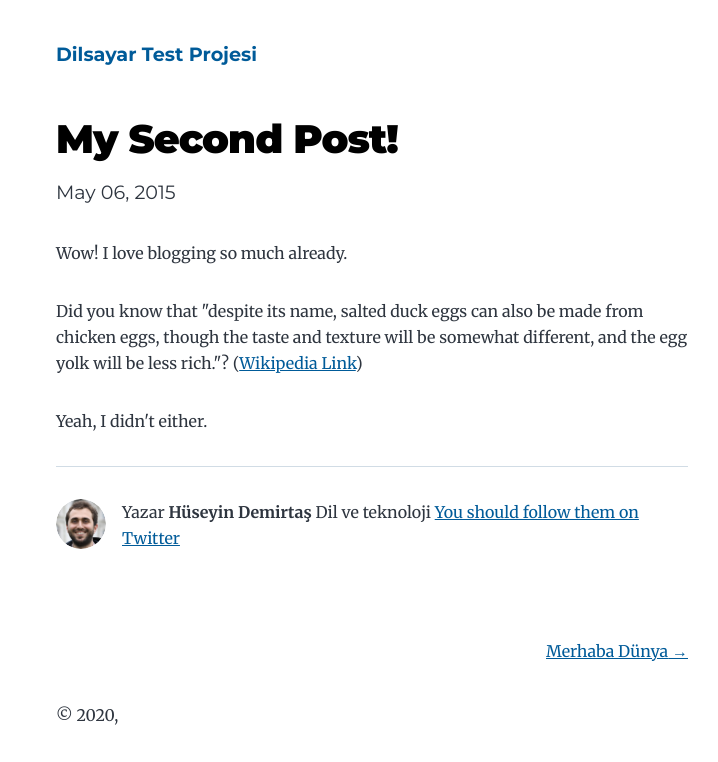
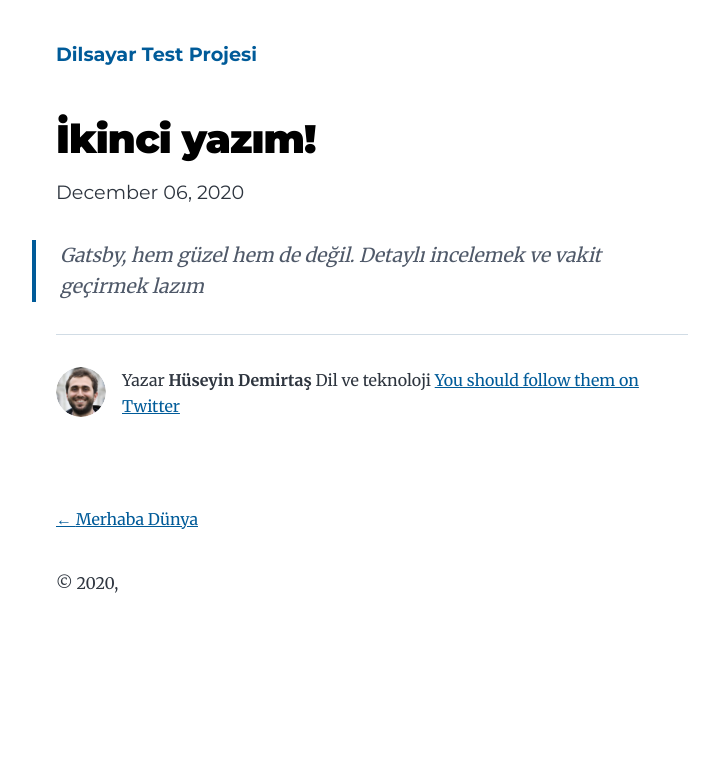
Before and after one commit to dilsayar/gatsbyjs, a Gatsby site: page /my-second-post/ in a window 1280 px wide. Shown: the whole page, without its empty margins (268-986 px from the left). Built offline with nearby package versions, Linux system fonts and the light colour scheme; Gatsby itself is replaced by a stand-in of ours.

Commit message:
Update index.md

```diff
--- a/content/blog/my-second-post/index.md
+++ b/content/blog/my-second-post/index.md
@@ -1,13 +1,6 @@
 ---
-title: My Second Post!
-date: "2015-05-06T23:46:37.121Z"
+title: İkinci yazım!
+date: "2020-12-06T23:46:37.121Z"
 ---
 
-Wow! I love blogging so much already.
-
-Did you know that "despite its name, salted duck eggs can also be made from
-chicken eggs, though the taste and texture will be somewhat different, and the
-egg yolk will be less rich."?
-([Wikipedia Link](https://en.wikipedia.org/wiki/Salted_duck_egg))
-
-Yeah, I didn't either.
+> Gatsby, hem güzel hem de değil. Detaylı incelemek ve vakit geçirmek lazım
```
